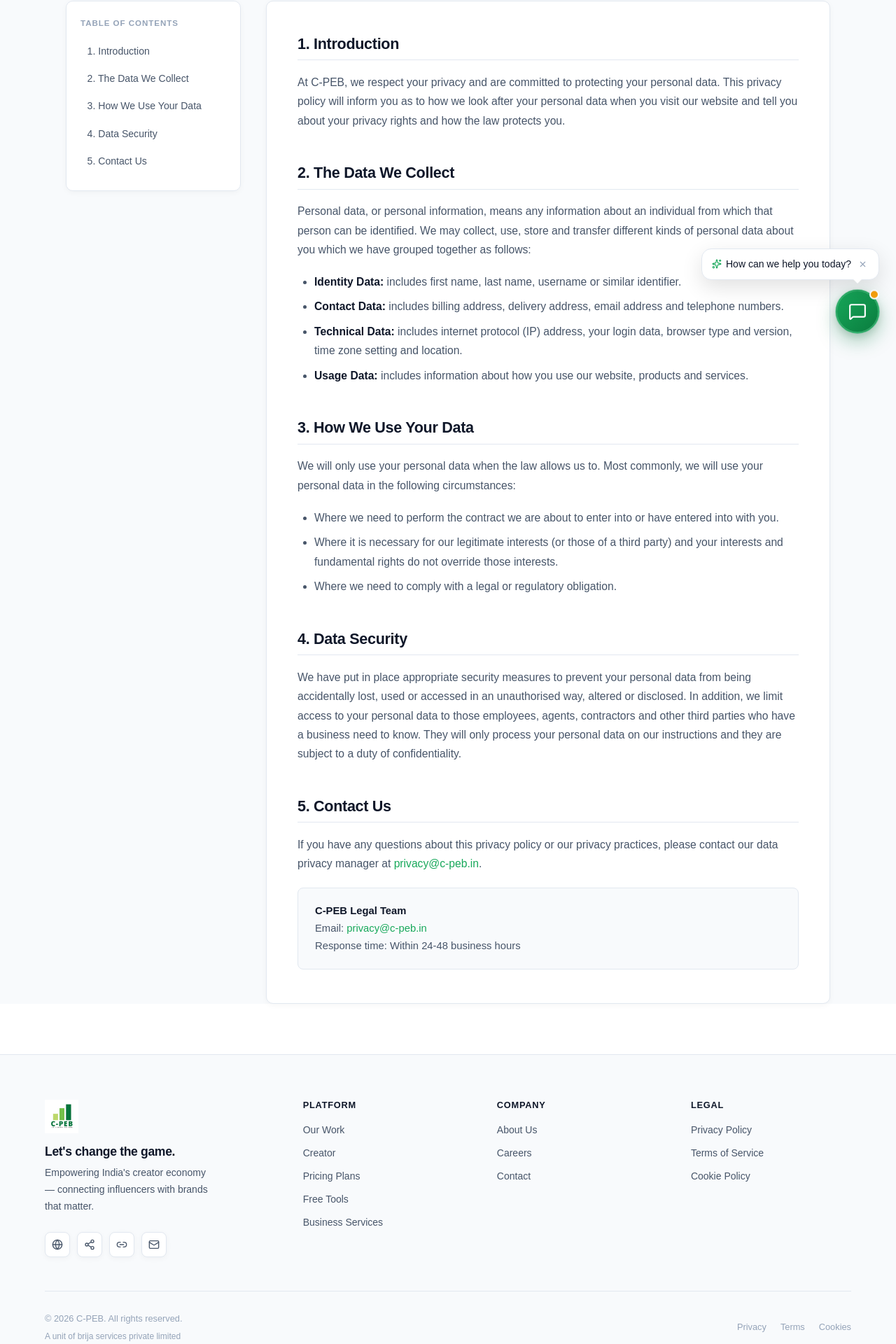
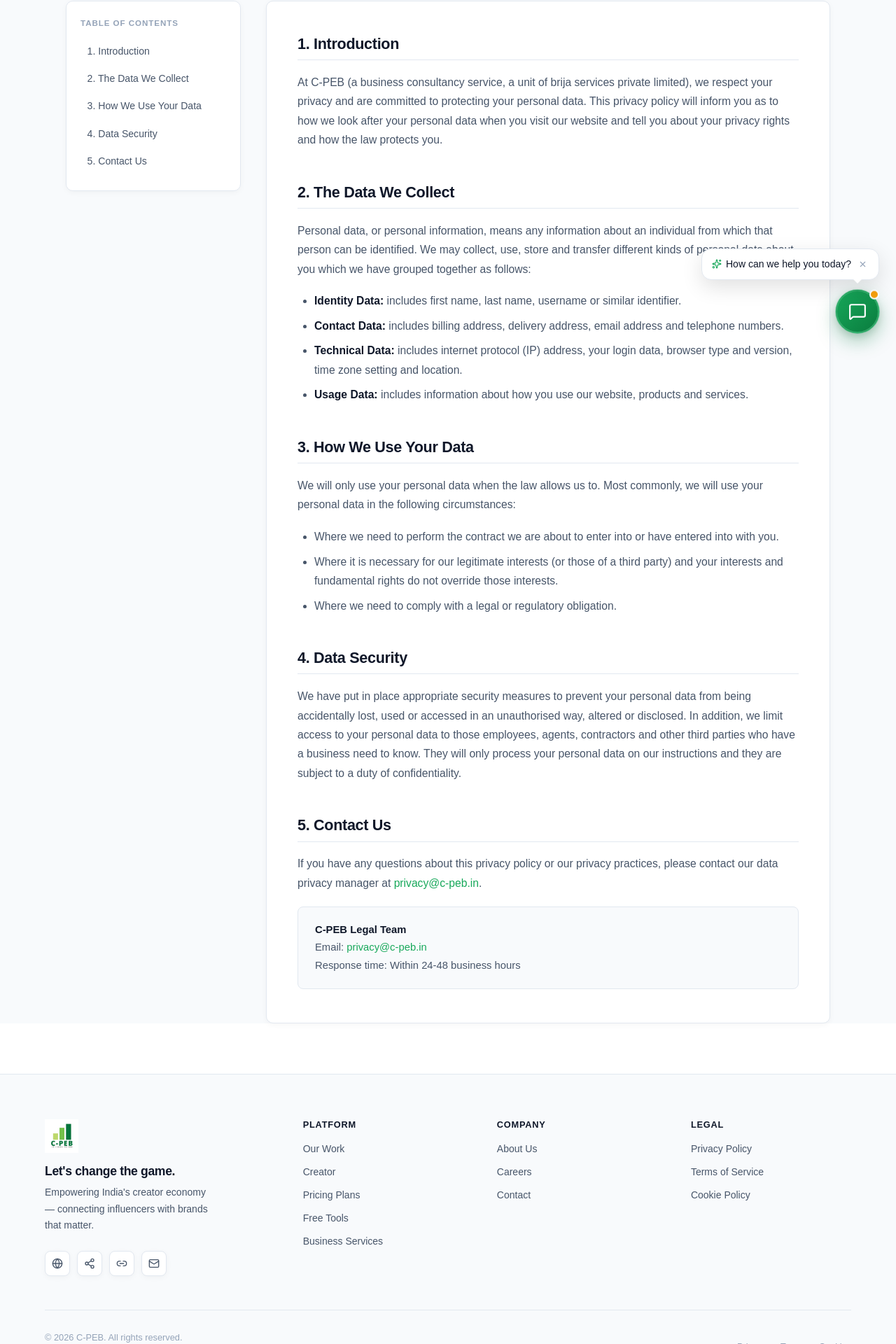
Before and after one commit to namebiGO/C-PEB, a React (Vite) app: page /privacy in a window 1280 px wide. Shown: the part 300-2220 px from the top of the page at 70% size. Built offline with nearby package versions, Linux system fonts and the light colour scheme.

Commit message:
chore: update legal entity name across website

```diff
--- a/src/components/Footer.jsx
+++ b/src/components/Footer.jsx
@@ -51,7 +51,7 @@
       <div className="footer-bottom">
         <div className="footer-copyright-info">
           <p>© {new Date().getFullYear()} C-PEB. All rights reserved.</p>
-          <p style={{ marginTop: '4px', fontSize: '0.75rem', color: 'var(--text-3)' }}>A unit of brija services private limited</p>
+          <p style={{ marginTop: '4px', fontSize: '0.75rem', color: 'var(--text-3)' }}>C-PEB a business consultancy service a unit of brija services private limited</p>
         </div>
         <div className="footer-bottom-links">
           <Link to="/privacy">Privacy</Link>
--- a/src/pages/legal/CookiePolicy.jsx
+++ b/src/pages/legal/CookiePolicy.jsx
@@ -67,7 +67,7 @@
             <h2>6. Contact Information</h2>
             <p>Hopefully that has clarified things for you. If you are still looking for more information, you can contact us at <a href="mailto:privacy@c-peb.in">privacy@c-peb.in</a>.</p>
             <div className="legal-contact-box">
-              <p><strong>C-PEB Data Protection Officer</strong><br />Email: <a href="mailto:privacy@c-peb.in">privacy@c-peb.in</a><br />Subject: Cookie Preferences & Policy</p>
+              <p><strong>C-PEB (a business consultancy service, a unit of brija services private limited) Data Protection Officer</strong><br />Email: <a href="mailto:privacy@c-peb.in">privacy@c-peb.in</a><br />Subject: Cookie Preferences & Policy</p>
             </div>
           </section>
         </main>
--- a/src/pages/legal/PrivacyPolicy.jsx
+++ b/src/pages/legal/PrivacyPolicy.jsx
@@ -32,7 +32,7 @@
         <main className="legal-content-card legal-body">
           <section id="intro">
             <h2>1. Introduction</h2>
-            <p>At C-PEB, we respect your privacy and are committed to protecting your personal data. This privacy policy will inform you as to how we look after your personal data when you visit our website and tell you about your privacy rights and how the law protects you.</p>
+            <p>At C-PEB (a business consultancy service, a unit of brija services private limited), we respect your privacy and are committed to protecting your personal data. This privacy policy will inform you as to how we look after your personal data when you visit our website and tell you about your privacy rights and how the law protects you.</p>
           </section>
 
           <section id="data">
--- a/src/pages/legal/TermsOfService.jsx
+++ b/src/pages/legal/TermsOfService.jsx
@@ -33,7 +33,7 @@
         <main className="legal-content-card legal-body">
           <section id="acceptance">
             <h2>1. Acceptance of Terms</h2>
-            <p>By accessing and using the C-PEB website and services, you accept and agree to be bound by the terms and provision of this agreement. In addition, when using these particular services, you shall be subject to any posted guidelines or rules applicable to such services. Any participation in this service will constitute acceptance of this agreement.</p>
+            <p>By accessing and using the C-PEB (a business consultancy service, a unit of brija services private limited) website and services, you accept and agree to be bound by the terms and provision of this agreement. In addition, when using these particular services, you shall be subject to any posted guidelines or rules applicable to such services. Any participation in this service will constitute acceptance of this agreement.</p>
           </section>
 
           <section id="description">
```
